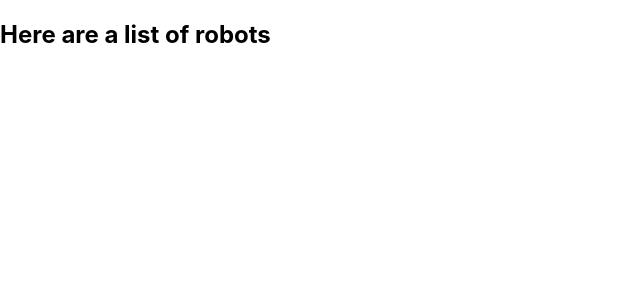
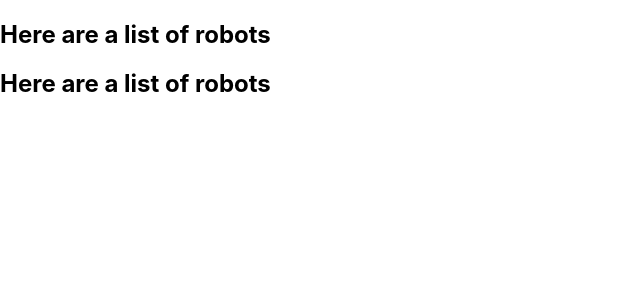
Before and after one commit to hamerjjh/aperturetest, a React (Create React App) app in the folder client/: page / in a window 1280 px wide. Shown: the top 300 px of the page, without its empty margins (0-640 px from the left). Built offline with nearby package versions, Linux system fonts and the light colour scheme.

Commit message:
create components for list of robots edit and create

```diff
--- a/client/src/App.js
+++ b/client/src/App.js
@@ -1,6 +1,8 @@
 import React, { Component } from "react";
 import { BrowserRouter as Router, Route, Link } from "react-router-dom";
-
+import RobotList from "./components/RobotList";
+import CreateRobot from "./components/CreateRobot";
+import EditRobot from "./components/EditRobot";
 
 class App extends Component {
   render() {
@@ -9,6 +11,10 @@ class App extends Component {
         <div>
           <h2>Here are a list of robots</h2>
         </div>
+
+        <Route path="/" exact component={RobotList} />
+        <Route path="/edit/:id" component={EditRobot} />
+        <Route path="/create" component={CreateRobot} />
       </Router>
     );
   }
--- /dev/null
+++ b/client/src/components/CreateRobot.js
@@ -0,0 +1,14 @@
+import React, { Component } from "react";
+
+
+class CreateRobot extends Component {
+  render() {
+    return (
+        <div>
+          <h2>Create a robot</h2>
+        </div>
+    );
+  }
+}
+
+export default CreateRobot;
--- /dev/null
+++ b/client/src/components/EditRobot.js
@@ -0,0 +1,15 @@
+import React, { Component } from "react";
+
+
+class EditRobot extends Component {
+  render() {
+    return (
+        <div>
+          <h2>Edit Robot</h2>
+        </div>
+
+    );
+  }
+}
+
+export default EditRobot;
--- /dev/null
+++ b/client/src/components/RobotList.js
@@ -0,0 +1,14 @@
+import React, { Component } from "react";
+
+
+class RobotList extends Component {
+  render() {
+    return (
+        <div>
+          <h2>Here are a list of robots</h2>
+        </div>
+    );
+  }
+}
+
+export default RobotList;
```
